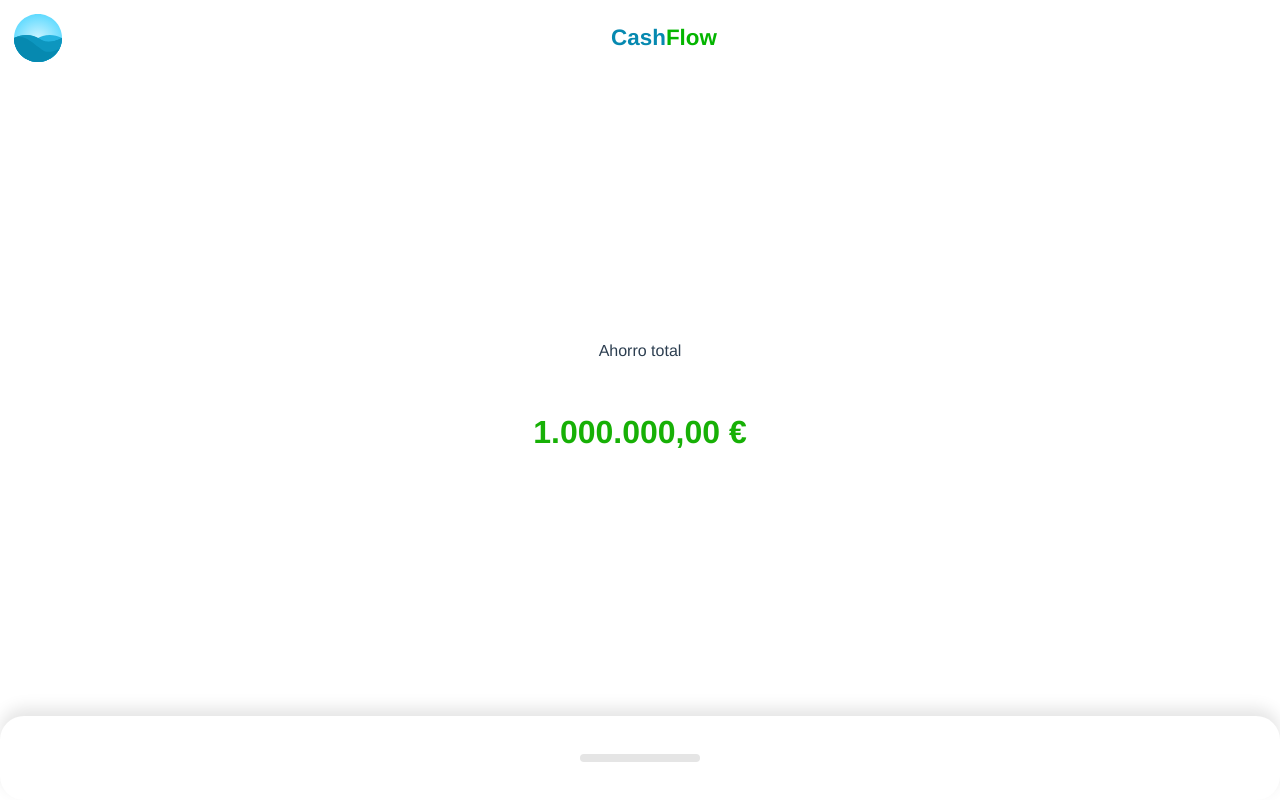
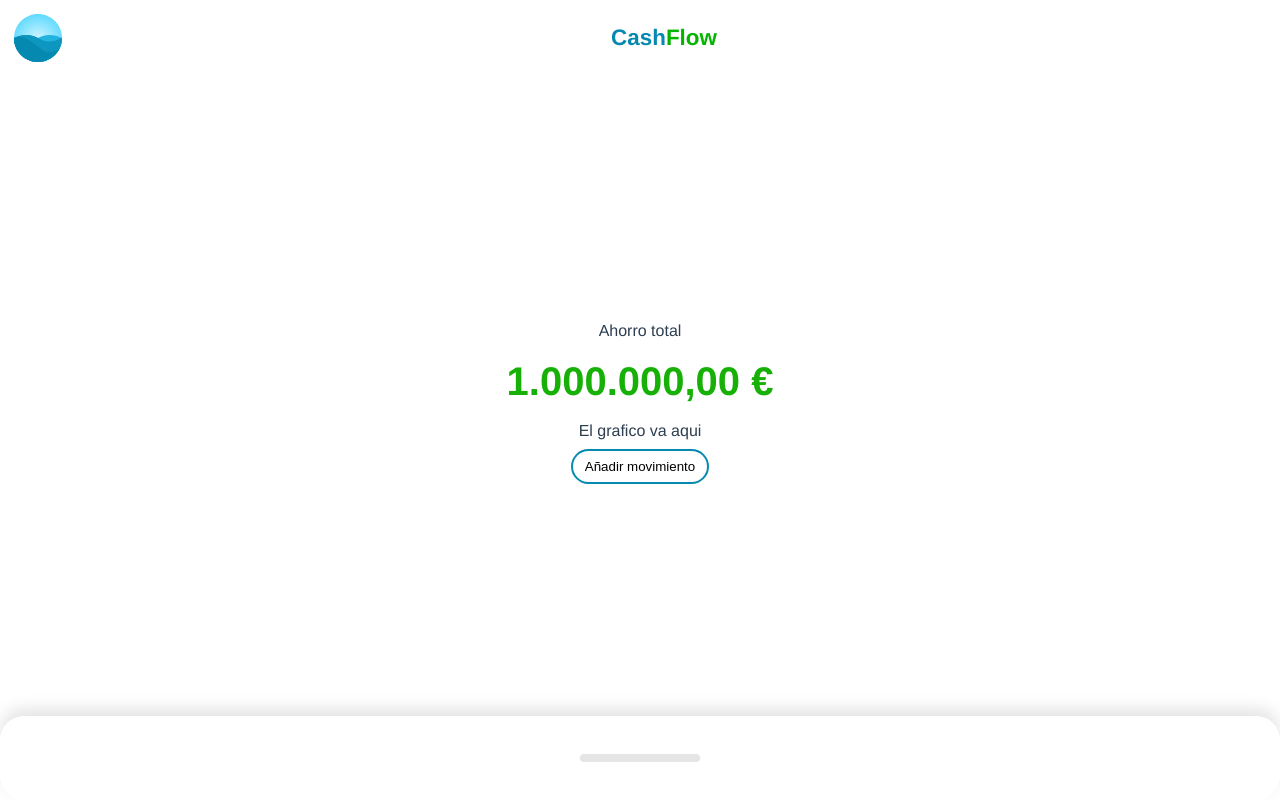
Before and after one commit to ljmarquezg/platzi-vue-cashflow, a Vue app: page / in a window 1280 px wide. Built offline with nearby package versions, Linux system fonts and the light colour scheme.

Commit message:
feat: Movements

```diff
--- a/src/App.vue
+++ b/src/App.vue
@@ -25,6 +25,7 @@ export default {
 </script>
 
 <style lang="scss">
+@import "https://fonts.googleapis.com/css2?family=Material+Symbols+Outlined:opsz,wght,FILL,GRAD@24,400,0,0";
 * {
   box-sizing: border-box;
 }
@@ -37,7 +38,6 @@ body, html, #app {
   font-family: Avenir, Helvetica, Arial, sans-serif;
   -webkit-font-smoothing: antialiased;
   -moz-osx-font-smoothing: grayscale;
-  text-align: center;
   color: #2c3e50;
 }
 
@@ -53,13 +53,49 @@ body, html, #app {
   --brand-blue: #0689b0;
   --brand-danger: #b00e2d;
   --brand-success: #17b006;
+  --border-color: #ccc;
+  --muted-color: #63646f;
+  --light-background-color: #e5e5e5;
+  --movement-background-color: #ccc;
+  --movement-item-background-color: #f2f2f2;
+  --box-shadow: rgba(17, 17, 26, 0.05) 0px 4px 16px, rgba(17, 17, 26, 0.05) 0px 8px 32px;
 }
 
-.success {
-  color: var(--brand-success);
+.text-success {
+  color: var(--brand-success) !important;
 }
 
-.danger {
-  color: var(--brand-danger);
+.text-danger {
+  color: var(--brand-danger) !important;
+}
+
+.text-muted {
+  color: var(--muted-color) !important;
+}
+
+
+button {
+  border-radius: 50px;
+  background: transparent;
+  padding: 8px 12px;
+  box-shadow: 0 0 0 2px var(--brand-blue);
+  border: none;
+  cursor: pointer;
+
+  &:hover {
+    background: var(--brand-blue);
+    color: white;
+  }
+
+  &.link {
+    background: transparent;
+    box-shadow: none;
+    color: var(--brand-blue);
+    padding: 0;
+    margin: 0;
+    font-size: 1rem;
+    text-decoration: underline;
+    cursor: pointer;
+  }
 }
 </style>
--- /dev/null
+++ b/src/components/CurrencyFormatComponent.vue
@@ -0,0 +1,32 @@
+<template>
+  <span :class="{
+    'text-success' : !isNegative,
+    'text-danger': isNegative
+  }">
+    {{ amountCurrency }}
+  </span>
+</template>
+<script setup>
+import { defineProps, toRefs, computed } from "vue";
+
+const props = defineProps({
+  amount: {
+    type: Number,
+    default: () => {
+    }
+  }
+});
+
+const amountCurrency = computed(() => {
+  return new Intl.NumberFormat("es-ES", {
+    style: "currency",
+    currency: "EUR"
+  }).format(amount.value);
+});
+
+const isNegative = computed(() => {
+  return amount.value < 0;
+});
+
+const { amount } = toRefs(props);
+</script>
--- a/src/components/Home.vue
+++ b/src/components/Home.vue
@@ -7,16 +7,28 @@
 
     <!-- Resume component -->
     <template #resume>
-      <ResumeComponent
+      <ResumeIndex
         :label="'Ahorro total'"
         :amount="amount"
         :total-amount="1000000"
-      />
+      >
+        <!-- Graphic section -->
+        <template #graphic>
+          El grafico va aqui
+        </template>
+
+        <!-- Action section -->
+        <template #action>
+          <button @click="console.log('test')">Añadir movimiento</button>
+        </template>
+      </ResumeIndex>
     </template>
 
     <!-- Movements component -->
     <template #movements>
-      <MovementsComponent />
+      <MovementsComponent
+        :movements="movements"
+      />
     </template>
   </LayoutComponent>
 </template>
@@ -24,21 +36,52 @@
 <script>
 import LayoutComponent from "@/components/LayoutComponent.vue";
 import HeaderComponent from "@/components/Header.vue";
-import ResumeComponent from "@/components/Resume/Index.vue";
-import MovementsComponent from "@/components/Moments.vue";
+import ResumeIndex from "@/components/Resume/ResumeIndex.vue";
+import MovementsComponent from "@/components/Movements/MovementsIndex.vue";
 
 export default {
   name: "HomeComponent",
   components: {
     LayoutComponent,
     HeaderComponent,
-    ResumeComponent,
-    MovementsComponent,
+    ResumeIndex,
+    MovementsComponent
   },
   data() {
     return {
-      amount: null
-    }
+      label: null,
+      amount: null,
+      movements: [
+        {
+          id: '0003',
+          date: '2023-03-01',
+          title: 'Ingreso de nómina',
+          description: 'Ingreso de nómina mes de marzo',
+          amount: 2000
+        },
+        {
+          id: '0004',
+          date: '2023-04-01',
+          title: 'Ingreso de nómina',
+          description: 'Ingreso de nómina mes de abril',
+          amount: -150
+        },
+        {
+          id: '0003',
+          date: '2023-05-01',
+          title: 'Ingreso de nómina',
+          description: 'Ingreso de nómina mes de mayo',
+          amount: -500
+        },
+        {
+          id: '0006',
+          date: '2021-06-01',
+          title: 'Ingreso de nómina',
+          description: 'Ingreso de nómina mes de junio',
+          amount: -900
+        }
+      ]
+    };
   }
 };
 </script>
--- a/src/components/LayoutComponent.vue
+++ b/src/components/LayoutComponent.vue
@@ -57,7 +57,7 @@ const showMovements = ref(false);
   bottom: 0;
   width: 100vw;
   background-color: white;
-  box-shadow: 0 -8px 16px #e5e5e5;
+  box-shadow: 0 -8px 16px var(--light-background-color);
   border-radius: 24px;
 
   .head {
--- a/src/components/Moments.vue
+++ /dev/null
@@ -1,34 +0,0 @@
-<template>
-  <div class="movements">Moments</div>
-</template>
-
-<script>
-export default {
-  name: "MomentsComponent"
-};
-</script>
-
-
-<style
-  lang="scss"
-  scoped
->
-.movements {
-  max-height: 100%;
-  padding: 0 8px;
-  margin-bottom: 14px;
-}
-
-.title {
-  margin: 8px 16px 24px 16px;
-  color: var(--brand-blue);
-}
-
-.content {
-  max-height: 68vh;
-  display: flex;
-  flex-direction: column;
-  gap: 8px;
-  overflow-y: scroll;
-}
-</style>
--- /dev/null
+++ b/src/components/Movements/MovementItem.vue
@@ -0,0 +1,109 @@
+<template>
+  <li
+    class="movement-item"
+    :id="id"
+  >
+    <!-- Movement Item Header -->
+    <div class="movement-item__header">
+      <div class="movement-item__date">
+        {{ date }}
+      </div>
+      <button
+        class="link text-muted"
+        @click="removeItem"
+      >
+        <span class="material-symbols-outlined">delete</span>
+      </button>
+    </div>
+
+    <!-- Movement Item Content -->
+    <div class="movement-item__content">
+      <!-- Movement Item Date -->
+      <div class="movement-item__info">
+        <h3 class="movement-item__title">{{ title }}</h3>
+        <p
+          v-if="description"
+          class="movement-item__description"
+        >
+          {{ description }}
+        </p>
+      </div>
+      <!-- Movement Item Amount -->
+      <strong
+        class="movement-item__amount"
+        :class="amount < 0 ? 'text-danger' : 'text-success'"
+      >
+        <CurrencyFormatComponent :amount="amount" />
+      </strong>
+    </div>
+  </li>
+</template>
+
+<script setup>
+import { defineProps, toRefs, defineEmits } from "vue";
+import MovementsDefinition from "@/components/Movements/MovementsDefinition";
+import CurrencyFormatComponent from "@/components/CurrencyFormatComponent.vue";
+
+const props = defineProps({
+  movement: {
+    type: MovementsDefinition,
+    default: () => {
+    }
+  }
+});
+
+const { id, title, date, description, amount } = toRefs(props.movement);
+const emit = defineEmits(["removeItem"]);
+
+const removeItem = () => {
+  emit("removeItem", id.value);
+};
+</script>
+
+<style
+  lang="scss"
+  scoped
+>
+:root {
+  --item-padding: 0 16px;
+}
+
+.movement-item {
+  display: flex;
+  flex-direction: column;
+  background: white;
+  border-radius: 5px;
+  padding: 16px;
+  box-shadow: var(--box-shadow);
+}
+
+.movement-item__header {
+  display: flex;
+  justify-content: space-between;
+  align-items: center;
+  border-bottom: 1px solid var(--border-color);
+  padding-bottom: 8px;
+}
+
+.movement-item__date {
+  font-size: .85rem;
+  padding: 4px 8px;
+}
+
+.movement-item__content {
+  display: flex;
+  justify-content: space-between;
+  align-items: flex-start;
+  padding: 4px 8px;
+}
+
+.movement-item__title {
+  margin: 0;
+  color: var(--brand-blue);
+}
+
+.movement-item__description {
+  margin: 0;
+  font-size: .85rem;
+}
+</style>
--- /dev/null
+++ b/src/components/Movements/MovementsDefinition.js
@@ -0,0 +1,9 @@
+const MovementsDefinition = {
+  id: String,
+  date: String,
+  title: String,
+  description: String,
+  amount: Number
+};
+
+export default MovementsDefinition;
--- /dev/null
+++ b/src/components/Movements/MovementsIndex.vue
@@ -0,0 +1,61 @@
+<template>
+  <div class="movements">
+    <!-- Title -->
+    <h2 class="title">Historial</h2>
+
+    <!-- Content -->
+    <ul class="content">
+        <MovementItem
+          v-for="movement in movements"
+          :movement="movement"
+          :key="movement.id"
+          @removeItem="removeItem"
+        />
+    </ul>
+  </div>
+</template>
+
+<script setup>
+import { defineProps, toRefs } from "vue";
+import MovementItem from "@/components/Movements/MovementItem.vue";
+import MovementsDefinition from "@/components/Movements/MovementsDefinition";
+
+const props = defineProps({
+  movements: {
+    type: [MovementsDefinition],
+    default: () => []
+  }
+});
+
+const { movements } = toRefs(props);
+const removeItem = (id) => {
+  console.log(id);
+};
+
+</script>
+
+
+<style
+  lang="scss"
+  scoped
+>
+.movements {
+  max-height: 100%;
+  margin-bottom: 14px;
+}
+
+.title {
+  margin: 8px 16px 24px 16px;
+  color: var(--brand-blue);
+}
+
+.content {
+  max-height: 68vh;
+  display: flex;
+  flex-direction: column;
+  gap: 20px;
+  overflow-y: scroll;
+  padding: 12px;
+}
+
+</style>
--- a/src/components/Resume/Index.vue
+++ /dev/null
@@ -1,55 +0,0 @@
-<template>
-  <main>
-    <p>{{ labelContent }}</p>
-    <h1 :class="showAmount < 0 ? 'danger' : 'success'">{{ visualAmount }}</h1>
-  </main>
-</template>
-
-<script>
-export default {
-  name: "ResumeComponent",
-  props: {
-    label: String,
-    amount: {
-      type: Number,
-      default: null,
-    },
-    totalAmount: {
-      type: Number,
-      default: 0
-    },
-    date: {
-      type: String,
-      default: new Date().toLocaleDateString()
-    }
-  },
-  computed: {
-    showAmount() {
-      return this.amount || this.totalAmount;
-    },
-    visualAmount() {
-      return new Intl.NumberFormat("es-ES", {
-        style: "currency",
-        currency: "EUR"
-      }).format(this.showAmount);
-    },
-    labelContent() {
-      return this.amount ? this.date : this.label
-    }
-  }
-};
-</script>
-
-<style
-  lang="scss"
-  scoped
->
-
-main {
-  display: flex;
-  flex-direction: column;
-  align-items: center;
-  gap: 8px;
-  margin: 16px 0;
-}
-</style>
--- /dev/null
+++ b/src/components/Resume/ResumeIndex.vue
@@ -0,0 +1,73 @@
+<template>
+  <main>
+    <p>{{ visualLabel }}</p>
+    <h1>
+      <CurrencyFormatComponent :amount="showAmount"/>
+    </h1>
+    <div class=" graphic">
+      <slot name="graphic"></slot>
+    </div>
+    <div class="action">
+      <slot name="action"></slot>
+    </div>
+  </main>
+</template>
+
+<script>
+import CurrencyFormatComponent from "@/components/CurrencyFormatComponent.vue";
+
+export default {
+  name: "ResumeIndex",
+  components: { CurrencyFormatComponent },
+  props: {
+    label: {
+      type: String,
+      default: null
+    },
+    totalLabel: String,
+    amount: {
+      type: Number,
+      default: null
+    },
+    totalAmount: {
+      type: Number,
+      default: 0
+    },
+    date: {
+      type: String,
+      default: new Date().toLocaleDateString()
+    }
+  },
+  computed: {
+    showAmount() {
+      return this.amount || this.totalAmount;
+    },
+    visualLabel() {
+      return this.amount ? this.date : this.label;
+    }
+  }
+};
+</script>
+
+<style
+  lang="scss"
+  scoped
+>
+
+main {
+  display: flex;
+  flex-direction: column;
+  align-items: center;
+  gap: 8px;
+  margin: 16px 0;
+}
+
+h1 {
+  font-size: 2.5rem;
+  margin: 0;
+}
+
+p {
+  margin: 0;
+}
+</style>
```
